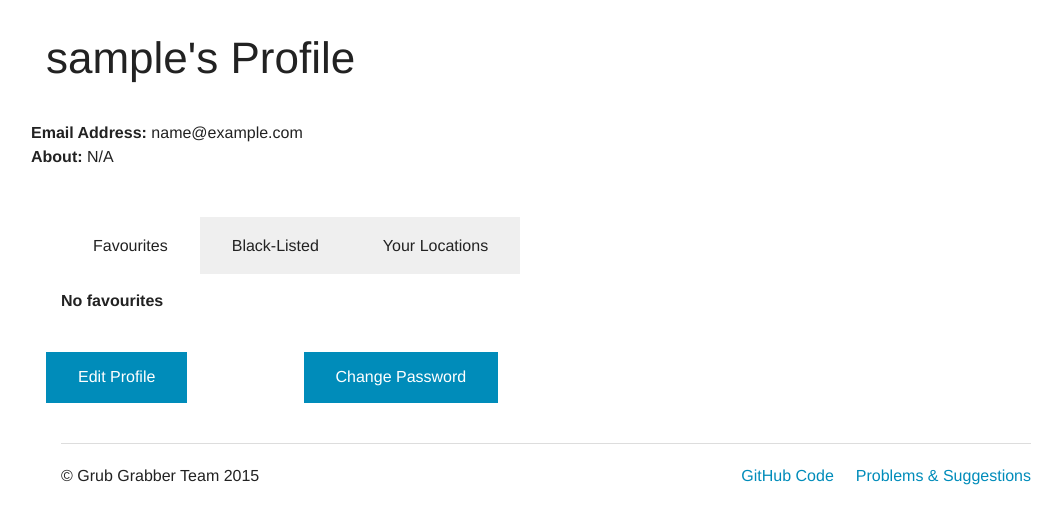
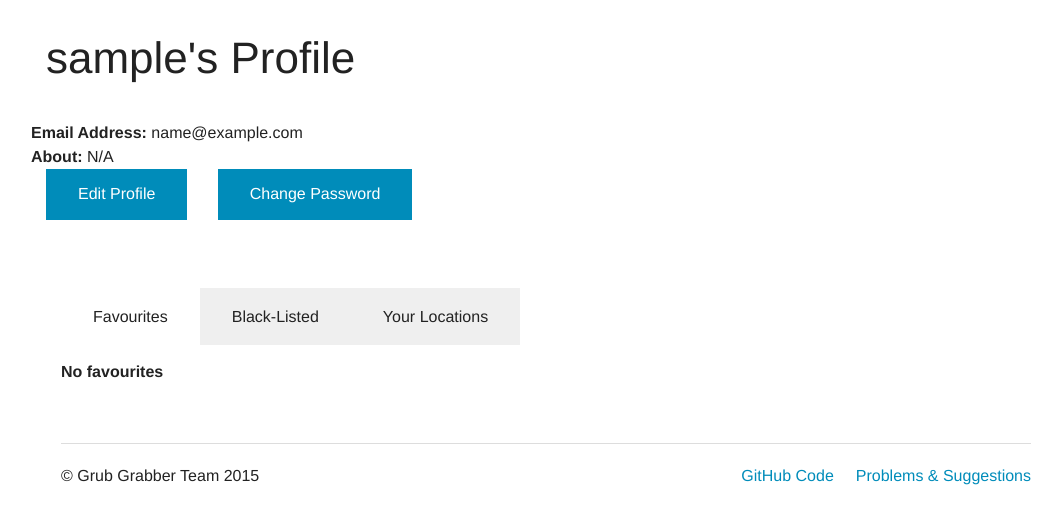
Before and after one commit to isaac-jordan/GrubGrabber, a Django app: page /profile/ in a window 1280 px wide. Shown: the part 45-569 px from the top of the page, without its empty margins (94-1156 px from the left). Run offline with Django 3.2, Linux system fonts and the light colour scheme; the visitor is signed in with stand-in values (Sample User, id 1); data comes from the database, SQL or seed files in the repository; data that the repository does not hold is empty; some libraries are stand-ins or nearby versions.

Commit message:
profile formatting looking sexier

```diff
--- a/grubgrabber/templates/profile.html
+++ b/grubgrabber/templates/profile.html
@@ -26,6 +26,19 @@
                     N/A
                 {% endif %}
 
+            </div>
+
+			<div class="row">
+                <div class="large-1 columns">
+                    <form action="{% url 'register_profile' %}">
+                        <input class="button" type="submit" value="Edit Profile">
+                    </form>
+                </div>
+                <div class="large-10 columns">
+                    <form action="{% url 'auth_password_change' %}">
+                        <input class="button" type="submit" value="Change Password">
+                    </form>
+                </div>
             </div>
 
             <br /><br />
@@ -75,19 +88,6 @@
                 </section>
             </div></div>
 
-            <div class="row">
-                <div class="large-3 columns">
-                    <form action="{% url 'register_profile' %}">
-                        <input class="button" type="submit" value="Edit Profile">
-                    </form>
-                </div>
-                <div class="large-9 columns">
-                    <form action="{% url 'auth_password_change' %}">
-                        <input class="button" type="submit" value="Change Password">
-                    </form>
-                </div>
-            </div>
-
         </div>
     </div>
 </div>
```
Also changed, not shown: grubgrabber/grubgrabber/migrations/0001_initial.py (added), grubgrabber/grubgrabber/migrations/__init__.py (added).
